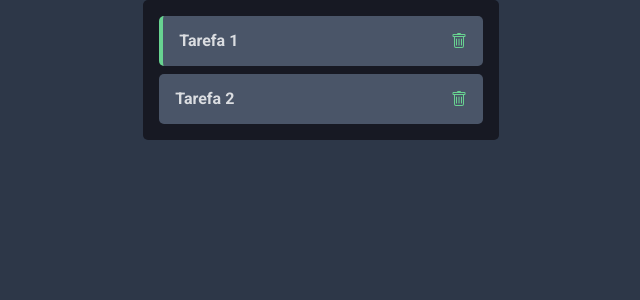
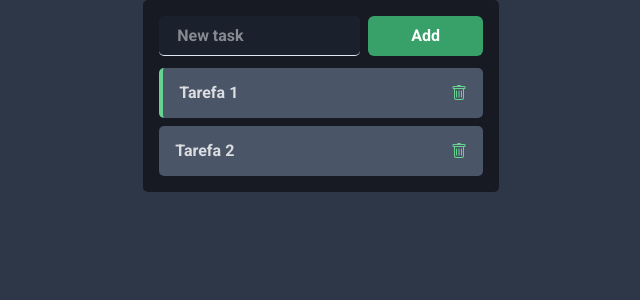
Before and after one commit to tpaphysics/tdd-todo-list, a React (Vite) app: page / in a window 1280 px wide. Shown: the top 300 px of the page, without its empty margins (319-959 px from the left). Built offline with nearby package versions, Linux system fonts and the light colour scheme.

Commit message:
feat: create AddTaskForm.tsx

```diff
--- a/src/App.tsx
+++ b/src/App.tsx
@@ -1,4 +1,4 @@
-import { Flex } from '@chakra-ui/react';
+import { Button, Flex, HStack, Input } from '@chakra-ui/react';
 import CardTask from './Components/CardTask';
 import cards from './data/cards';
 
@@ -12,12 +12,33 @@ function App() {
       maxW='calc(1.6180*200px + 32px)'
       borderRadius='5px'
       m='0 auto'
-      py='16px'
+      p='16px'
       justifyContent='center'
     >
-      {cards.map((card) => (
-        <CardTask card={card} key={card.id} mx='auto' />
-      ))}
+      <HStack>
+        <Input
+          variant='flushed'
+          placeholder='New task'
+          bg='gray.800'
+          _placeholder={{ color: 'whiteAlpha.600' }}
+          color='whiteAlpha.800'
+          fontWeight='700'
+          outline='0'
+          flex='2'
+          borderRadius='5px'
+          focusBorderColor='green.300'
+          px='18px'
+        />
+        <Button flex='1' colorScheme='green'>
+          Add
+        </Button>
+      </HStack>
+
+      <Flex flexDir='column' gap='8px' mt='4px'>
+        {cards.map((card) => (
+          <CardTask card={card} key={card.id} mx='auto' />
+        ))}
+      </Flex>
     </Flex>
   );
 }
```
Also changed, not shown: src/Components/AddTaskForm/AddTaskForm.tsx (added, +7 -0 lines).
